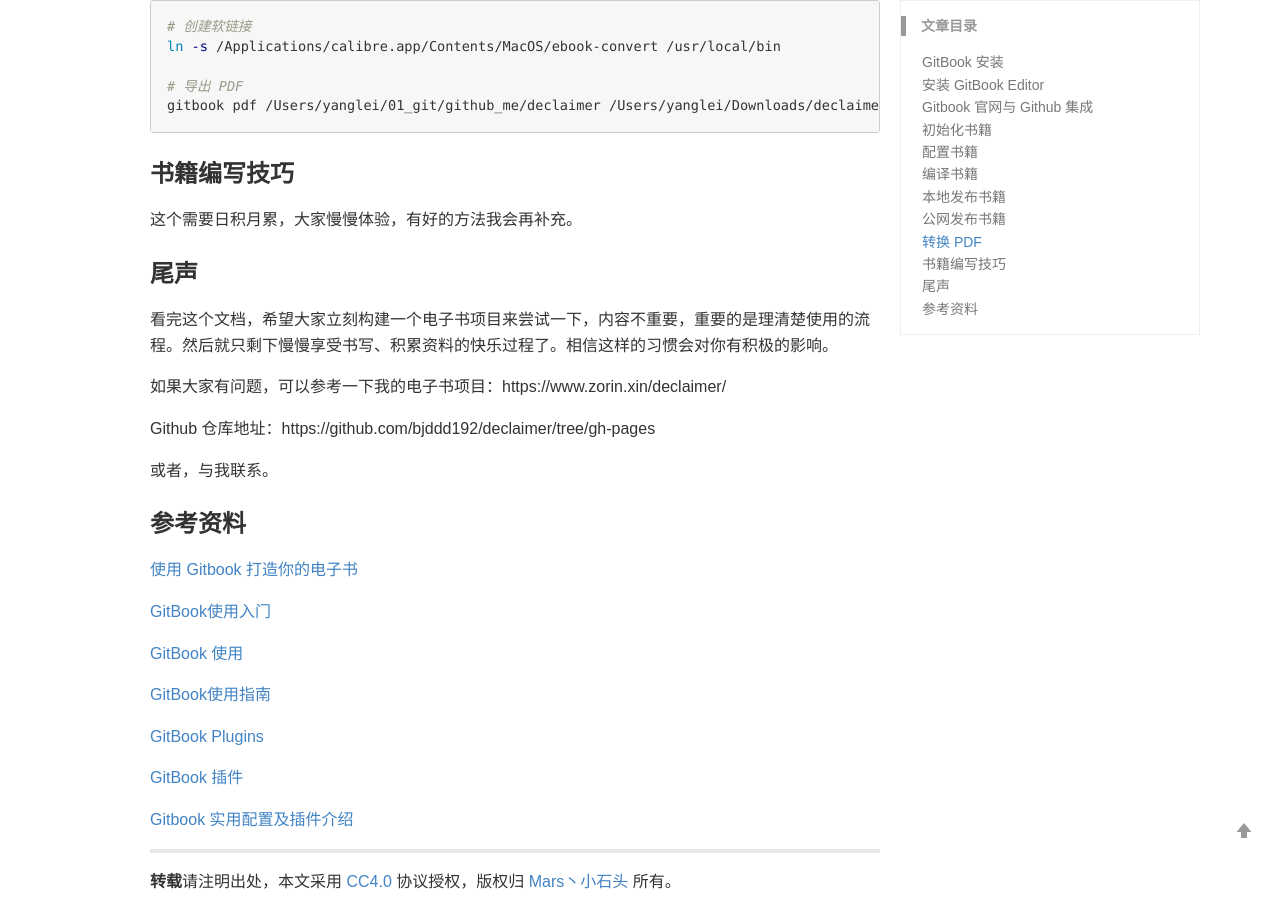
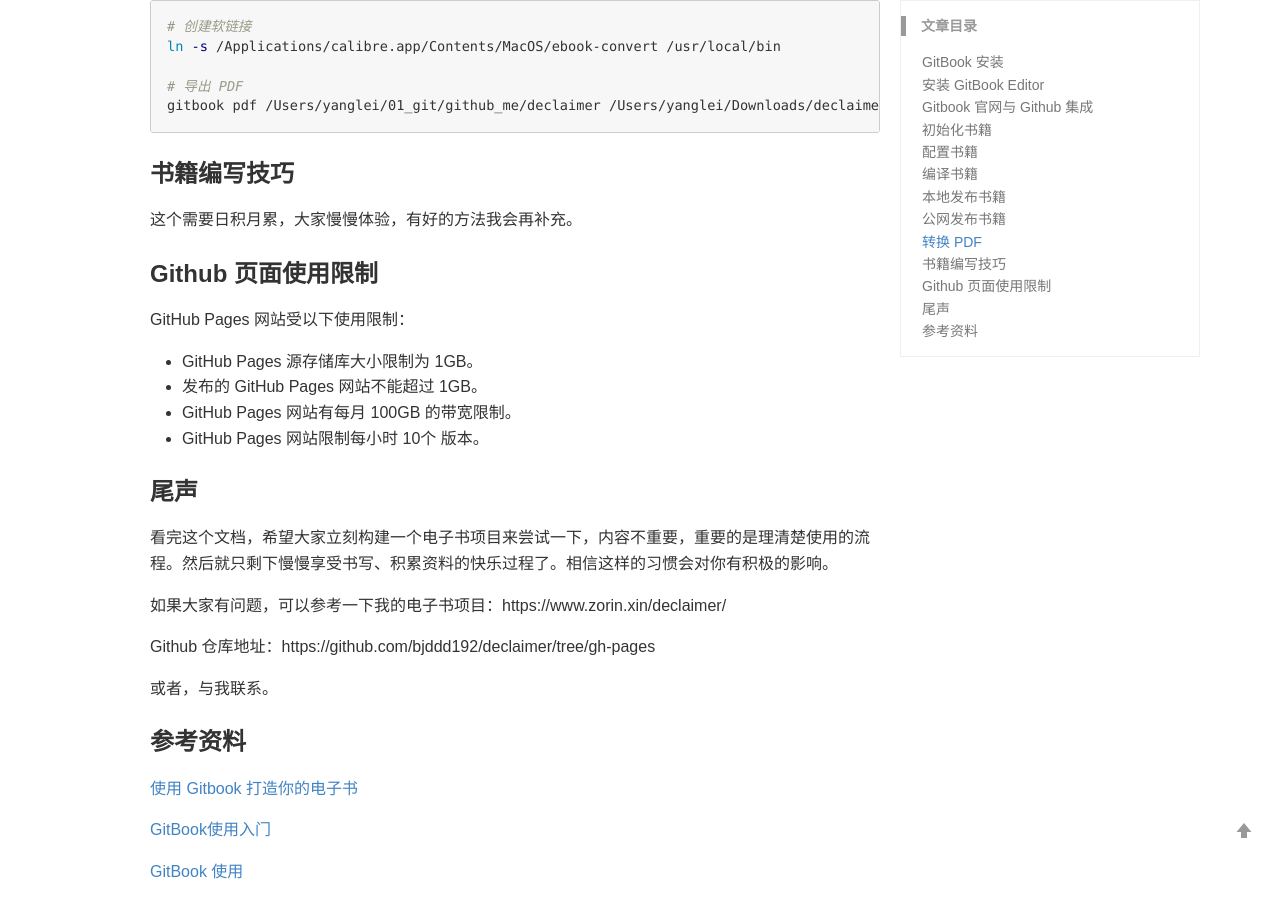
Before and after one commit to bjddd192/bjddd192.github.io, a Jekyll site: the page built from _posts/2018-08-29-mac-gitbook安装和使用.md, in a window 1280 px wide and 900 px high, scrolled down 3831 px. Built offline with Jekyll 4.4.1, drawn with Linux system fonts in a browser that asks for light colours; comment, search, counter and statistics services are not loaded.

Commit message:
修改文档

```diff
--- a/_posts/2018-08-29-mac-gitbook安装和使用.md
+++ b/_posts/2018-08-29-mac-gitbook安装和使用.md
@@ -165,6 +165,15 @@
 
 这个需要日积月累，大家慢慢体验，有好的方法我会再补充。
 
+### Github 页面使用限制
+
+GitHub Pages 网站受以下使用限制：
+
+- GitHub Pages 源存储库大小限制为 1GB。
+- 发布的 GitHub Pages 网站不能超过 1GB。
+- GitHub Pages 网站有每月 100GB 的带宽限制。
+- GitHub Pages 网站限制每小时 10个 版本。
+
 ### 尾声
 
 看完这个文档，希望大家立刻构建一个电子书项目来尝试一下，内容不重要，重要的是理清楚使用的流程。然后就只剩下慢慢享受书写、积累资料的快乐过程了。相信这样的习惯会对你有积极的影响。
```
Also changed, not shown: _posts/2018-09-24-写给老师的一封信.md (+2 -2 lines).
